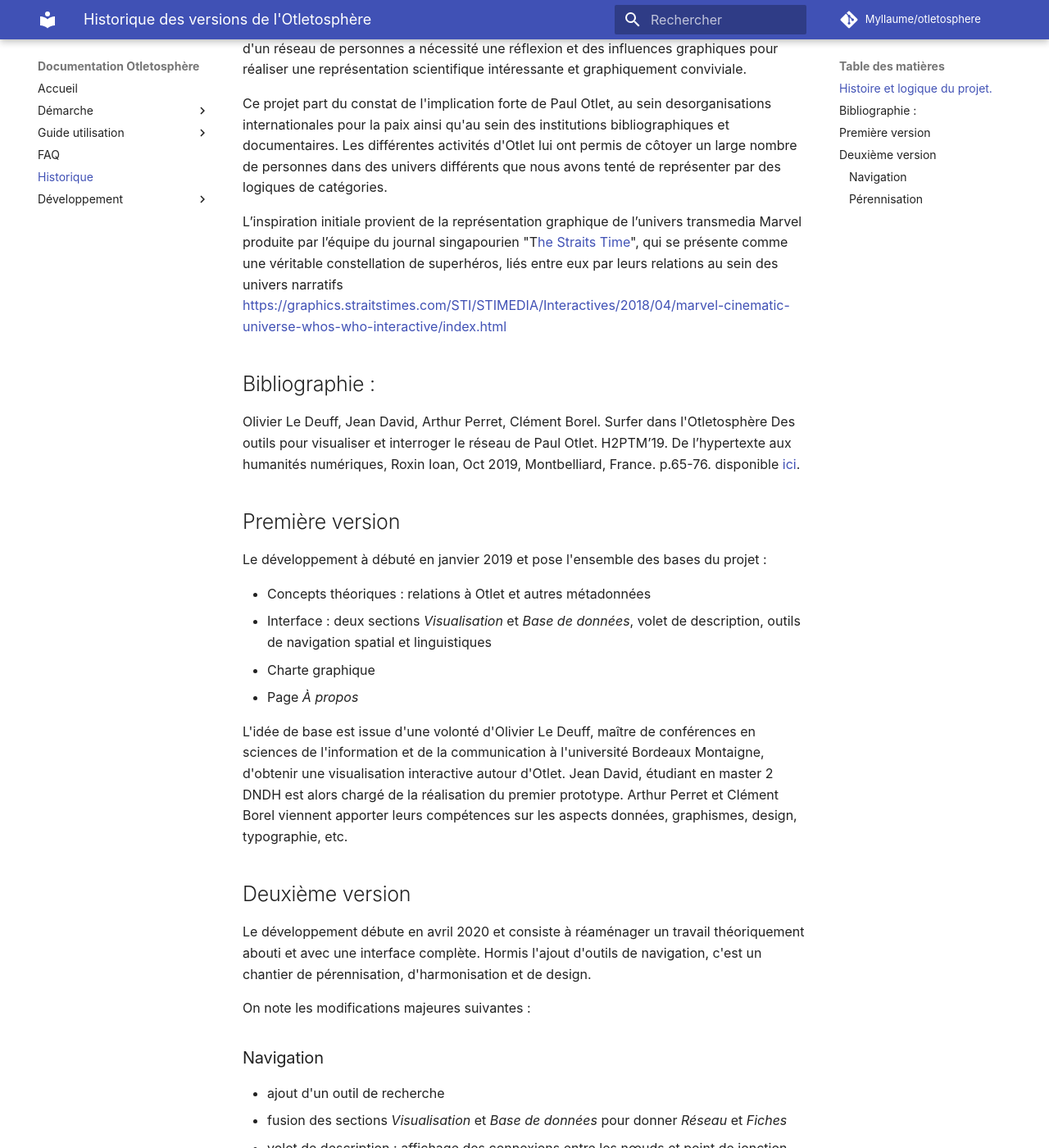
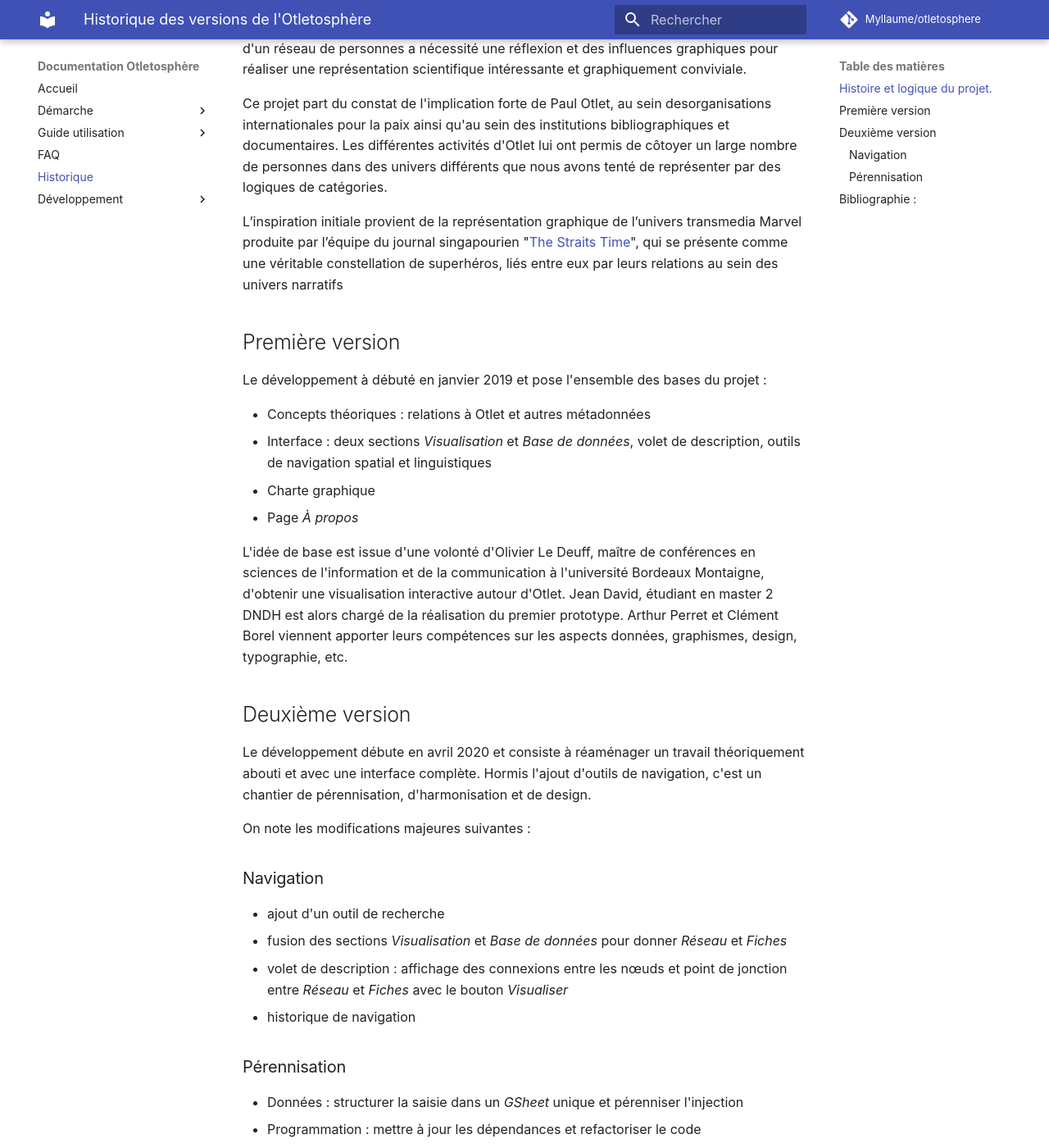
Before and after one commit to graphlab-fr/opensphere-web-app, an MkDocs documentation site: the page built from docs/historique versions.md, in a window 1280 px wide and 1400 px high, scrolled down 507 px. Shown: the whole window at 82% size. Built offline with MkDocs 1.6.1 and Material for MkDocs 9.7.7, drawn with Linux system fonts in a browser that asks for light colours; comment, search, counter and statistics services are not loaded; some of the changed text lies outside the part shown.

Commit message:
Update historique versions.md

```diff
--- a/docs/historique versions.md
+++ b/docs/historique versions.md
@@ -17,11 +17,8 @@
  Ce projet part du constat de l'implication forte de Paul  Otlet,  au  sein  desorganisations  internationales  pour  la  paix  ainsi  qu'au sein   des   institutions   bibliographiques   et   documentaires.
   Les   différentes activités  d'Otlet  lui  ont  permis  de  côtoyer  un  large  nombre  de  personnes dans des univers différents que nous avons tenté de représenter par des logiques de catégories.
 
-L’inspiration initiale provient de la représentation graphique de l’univers  transmedia  Marvel  produite  par  l’équipe  du  journal singapourien "T[he  Straits  Time](https://graphics.straitstimes.com/STI/STIMEDIA/Interactives/2018/04/marvel-cinematic-universe-whos-who-interactive/index.html)",  qui  se  présente  comme  une  véritable  constellation  de superhéros, liés entre eux par leurs relations au sein des univers narratifs
-https://graphics.straitstimes.com/STI/STIMEDIA/Interactives/2018/04/marvel-cinematic-universe-whos-who-interactive/index.html
-## Bibliographie :
+L’inspiration initiale provient de la représentation graphique de l’univers  transmedia  Marvel  produite  par  l’équipe  du  journal singapourien "[The  Straits  Time](https://graphics.straitstimes.com/STI/STIMEDIA/Interactives/2018/04/marvel-cinematic-universe-whos-who-interactive/index.html)",  qui  se  présente  comme  une  véritable  constellation  de superhéros, liés entre eux par leurs relations au sein des univers narratifs
 
-Olivier Le Deuff, Jean David, Arthur Perret, Clément Borel. Surfer dans l'Otletosphère Des outils pour visualiser et interroger le réseau de Paul Otlet. H2PTM’19. De l’hypertexte aux humanités numériques, Roxin Ioan, Oct 2019, Montbelliard, France. p.65-76. disponible [ici](https://archivesic.ccsd.cnrs.fr/sic_02480515).
 
 
 ## Première version
```
Also changed, not shown: other parts of docs/historique versions.md (+5 -0 lines).
